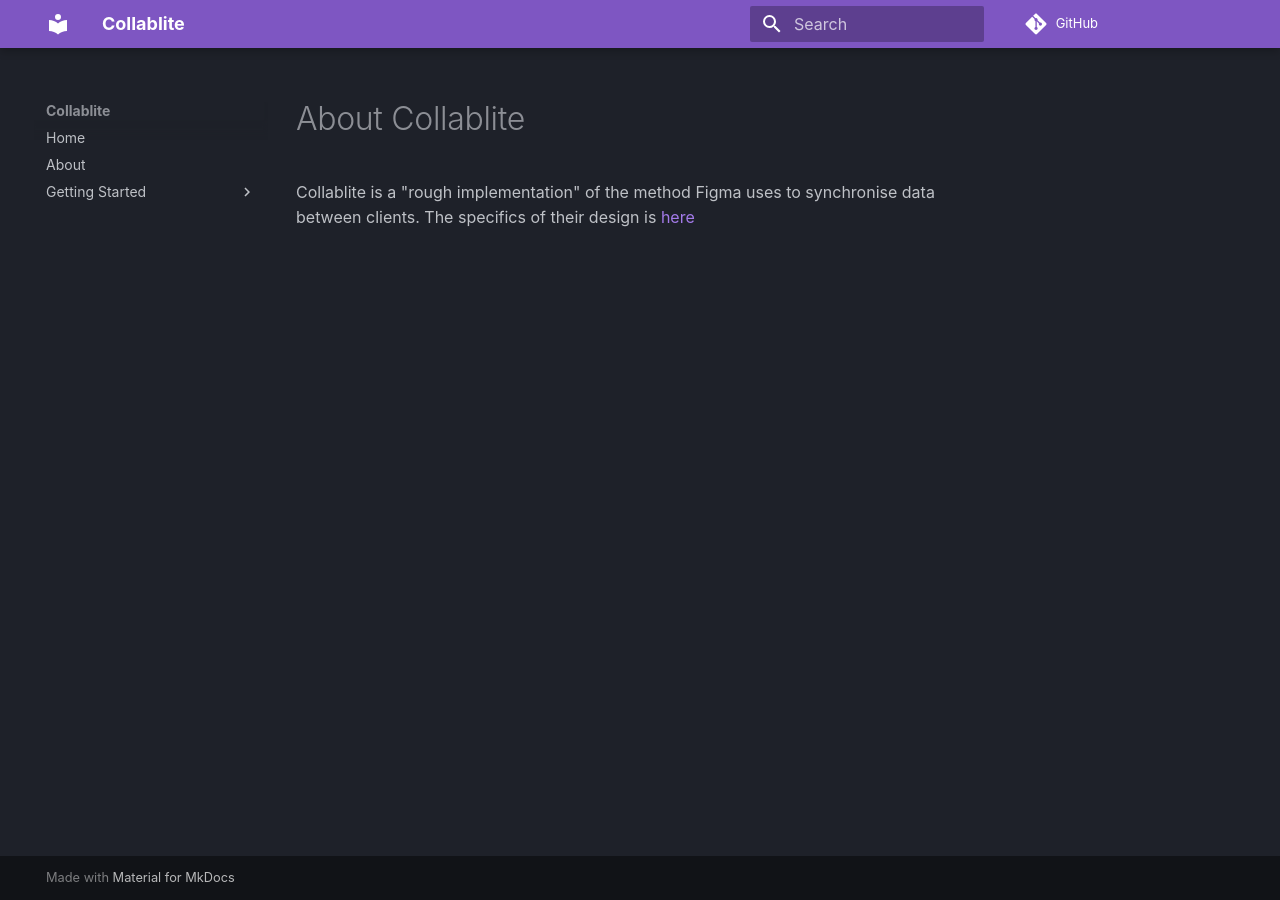
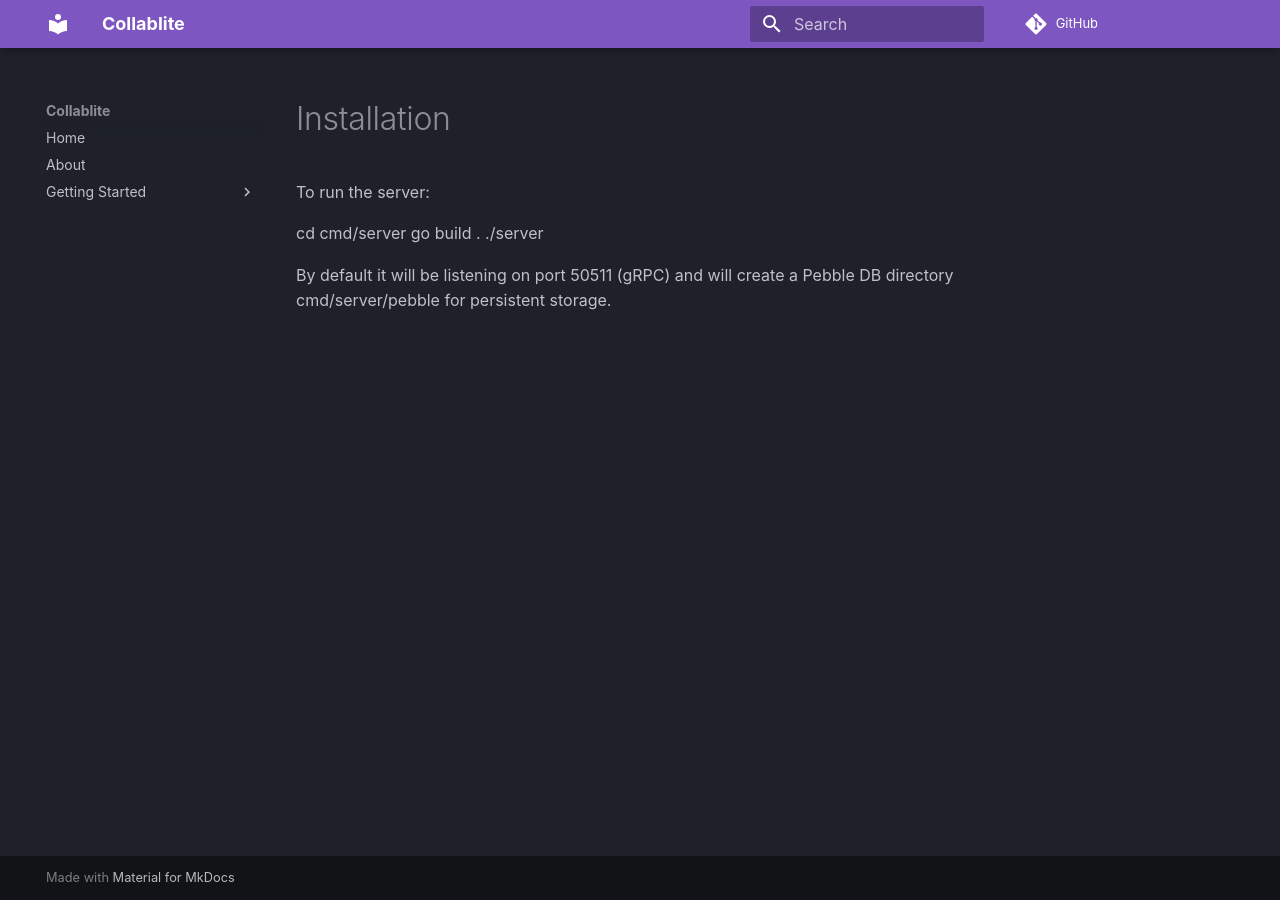
Before and after one commit to kpfaulkner/collablite, an MkDocs documentation site: the page built from docs/installation.md, in a window 1280 px wide. Built offline with MkDocs 1.6.1 and Material for MkDocs 9.7.7, drawn with Linux system fonts in a browser that asks for light colours; some web fonts are replaced; comment, search, counter and statistics services are not loaded.

Commit message:
dummy comments for install/quickstart md

```diff
--- a/docs/installation.md
+++ b/docs/installation.md
@@ -1,4 +1,9 @@
-# About Collablite
+# Installation
 
-Collablite is a "rough implementation" of the method Figma uses to synchronise data between clients. The specifics of their
-design is [here](https://www.figma.com/blog/how-figmas-multiplayer-technology-works/)
+To run the server:
+
+cd cmd/server
+go build .
+./server
+
+By default it will be listening on port 50511 (gRPC) and will create a Pebble DB directory cmd/server/pebble for persistent storage.
```
Also changed, not shown: docs/quickstart.md (+1 -4 lines).
